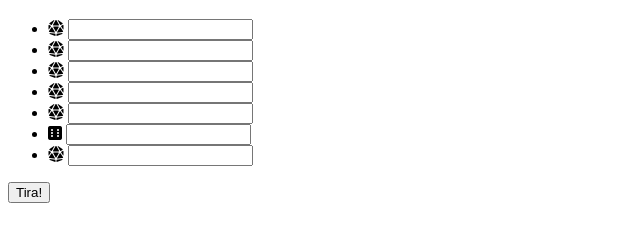
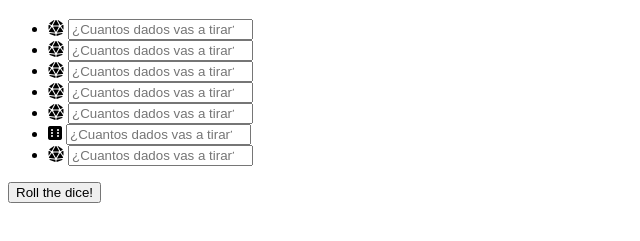
Before and after one commit to IreneBioque/roll-dices, a website: page src/html/index.html in a window 1280 px wide. Shown: the part 61-302 px from the top of the page, without its empty margins (0-640 px from the left). Drawn offline with nearby package versions, Linux system fonts and the light colour scheme; files that its build step writes are made by us from their sources.

Commit message:
add html placeholder

```diff
--- a/src/html/index.html
+++ b/src/html/index.html
@@ -19,47 +19,47 @@
         <li id="100" class="js_liDice">
           <label for="">
             <i class="fas fa-dice-d20"></i>
-            <input class="js_inputd100" type="number" name="" id="inputd100" />
+            <input class="js_inputd100" type="number" name="" id="inputd100" placeholder="¿Cuantos dados vas a tirar?" />
           </label>
         </li>
         <li id="20" class="js_liDice">
           <label for="">
             <i class="fas fa-dice-d20"></i>
-            <input class="js_inputd100" type="number" name="" id="inputd20" />
+            <input class="js_inputd100" type="number" name="" id="inputd20" placeholder="¿Cuantos dados vas a tirar?"/>
           </label>
         </li>
         <li id="12" class="js_liDice">
           <label for="">
             <i class="fas fa-dice-d20"></i>
-            <input class="js_inputd100" type="number" name="" id="inputd12" />
+            <input class="js_inputd100" type="number" name="" id="inputd12" placeholder="¿Cuantos dados vas a tirar?"/>
           </label>
         </li>
         <li id="10" class="js_liDice">
           <label for="">
             <i class="fas fa-dice-d20"></i>
-            <input class="js_inputd100" type="number" name="" id="inputd10" />
+            <input class="js_inputd100" type="number" name="" id="inputd10" placeholder="¿Cuantos dados vas a tirar?"/>
           </label>
         </li>
         <li id="8" class="js_liDice">
           <label for="">
             <i class="fas fa-dice-d20"></i>
-            <input class="js_inputd100" type="number" name="" id="inputd8" />
+            <input class="js_inputd100" type="number" name="" id="inputd8" placeholder="¿Cuantos dados vas a tirar?"/>
           </label>
         </li>
         <li id="6" class="js_liDice">
           <label for="">
             <i class="fas fa-dice-six"></i>
-            <input class="js_inputd100" type="number" name="" id="inputd6" />
+            <input class="js_inputd100" type="number" name="" id="inputd6" placeholder="¿Cuantos dados vas a tirar?"/>
           </label>
         </li>
         <li id="4" class="js_liDice">
           <label for="">
             <i class="fas fa-dice-d20"></i>
-            <input class="js_inputd100" type="number" name="" id="inputd4" />
+            <input class="js_inputd100" type="number" name="" id="inputd4" placeholder="¿Cuantos dados vas a tirar?"/>
           </label>
         </li>
       </ul>
-      <button class="js_button">Tira!</button>
+      <button class="js_button">Roll the dice!</button>
       <p class="js_results"></p>
     </main>
     <script src="./assets/js/main.js"></script>
```
